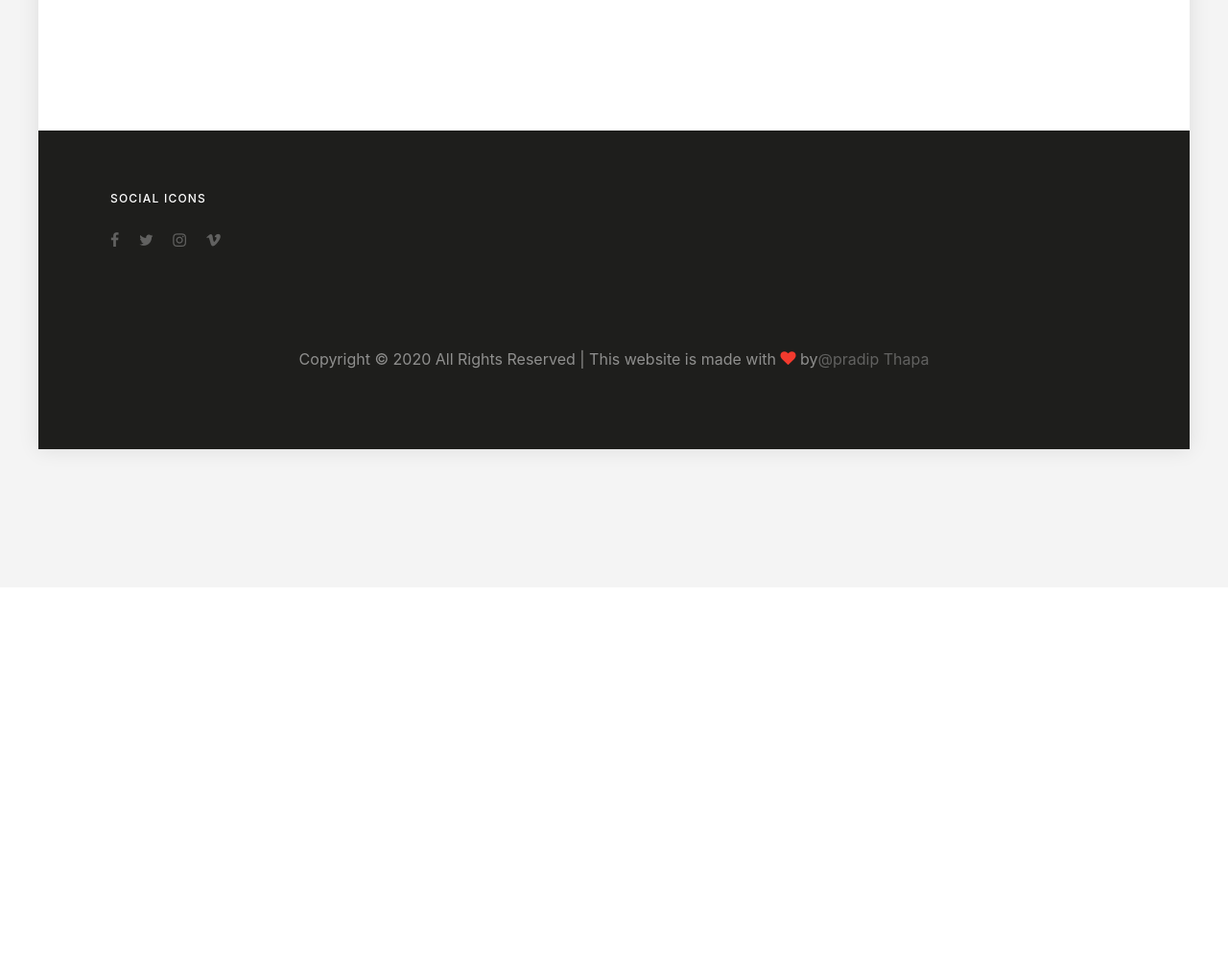
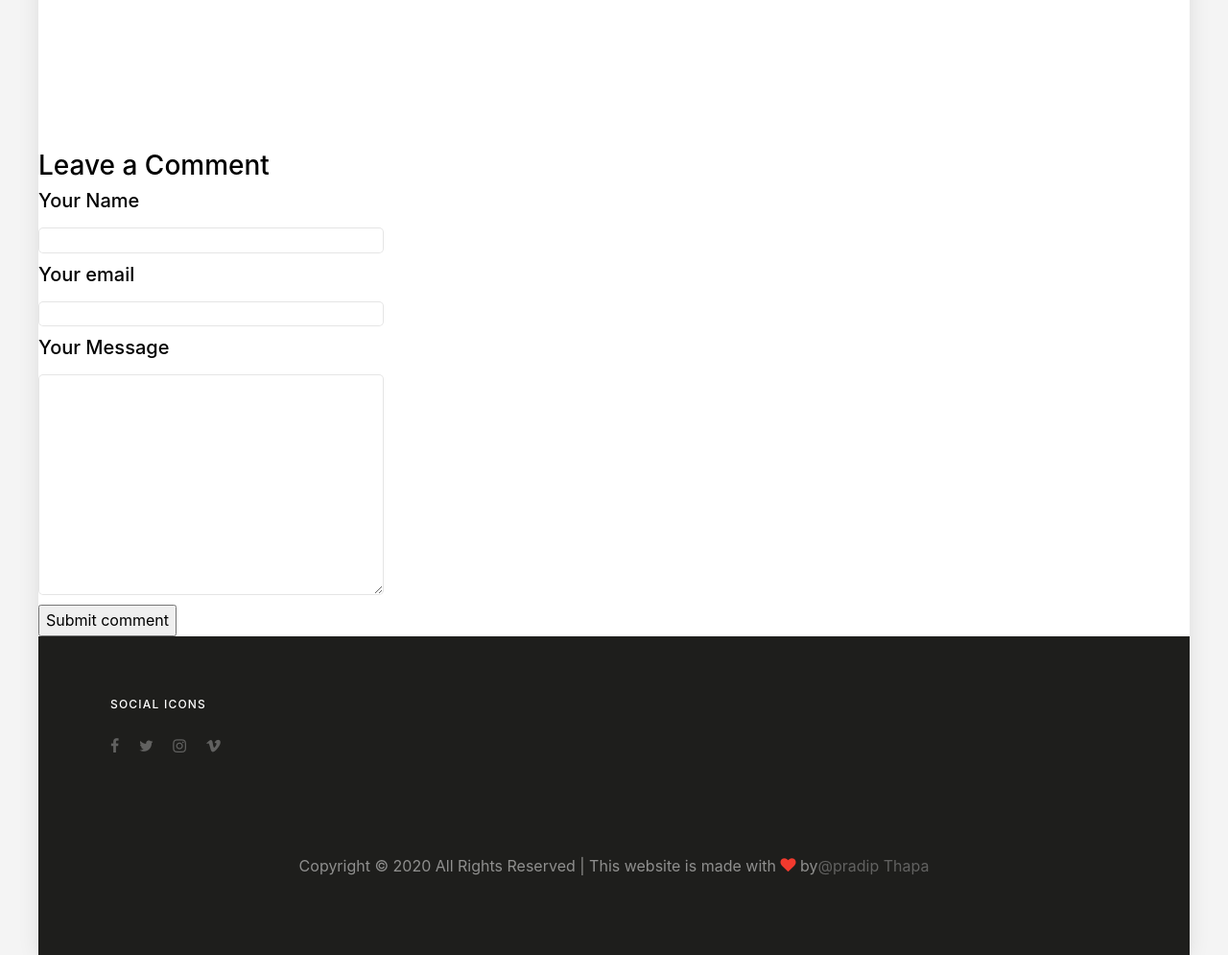
Before and after one commit to Pradip-p/GYMfits, a Django app: page /GYM/index/9/ in a window 1280 px wide. Shown: the part 2181-3176 px from the top of the page at 96% size. Before the commit the page ends 2664 px from the top, so only its background shows below. Run offline with Django 3.2, Linux system fonts and the light colour scheme; data comes from the database, SQL or seed files in the repository; some libraries are stand-ins or nearby versions; some web fonts are replaced.

Commit message:
Comment section in gym is added

```diff
--- a/App/templates/App/index.html
+++ b/App/templates/App/index.html
@@ -230,6 +230,11 @@
       </div>
 
     </div>
+
+    </div>
+
+
+
     {% include 'App/footer.html' %}
 
   </div>
--- a/App/views.py
+++ b/App/views.py
@@ -28,9 +28,7 @@ from django.contrib.auth.models import User
 
 # Create your views here.
 def index(request):
-
     information=GymInfromation.objects.all()
-
     return render(request,'App/index.html',{'informations':information})
 def login(request):
     #return render(request, 'GYM/login.html')
@@ -45,8 +43,8 @@ def login(request):
                 dj_login(request,user)
                 print(username)
                 print(password)
-                return redirect('/')
-                #return render('/',{'username':username})
+                #return redirect('/')
+                return render(request,'App/index.html')
             else:
                 return HttpResponse("Your account was inactive.")
         else:
--- a/GYM/models.py
+++ b/GYM/models.py
@@ -1,7 +1,6 @@
 from django.db import models
 from django.core.validators import MinLengthValidator, RegexValidator
 from django.db.models import CASCADE
-from App.models import UserInformation
 
 
 
@@ -35,9 +34,14 @@ class Registration(models.Model):
 
     def __str__(self):
         return self.first_name
+class Comment(models.Model):
+    name=models.CharField(max_length=20)
+    email=models.EmailField()
+    message=models.TextField()
 
 
-
+    def __str__(self):
+        return self.name
 
 
 #class GymInfromation(models.Model):
@@ -62,18 +66,3 @@ class Schedule(models.Model):
     trainer=models.ForeignKey(on_delete=CASCADE,to=Trainers)
     def __str__(self):
         return self.type
-
-
-class Comment(models.Model):
-    post = models.ForeignKey(UserInformation,on_delete=models.CASCADE,related_name='comments')
-    name = models.CharField(max_length=80)
-    email = models.EmailField()
-    body = models.TextField()
-    created_on = models.DateTimeField(auto_now_add=True)
-    active = models.BooleanField(default=False)
-
-    class Meta:
-        ordering = ['created_on']
-
-    def __str__(self):
-        return 'Comment {} by {}'.format(self.body, self.name)
--- a/GYM/templates/GYM/index.html
+++ b/GYM/templates/GYM/index.html
@@ -6,6 +6,29 @@
 <head>
   {% if info %}
   <title>{{info}}</title>
+  <style>
+    #respond {
+      margin-top: 20px;
+    }
+
+    #respond input[type='text'],
+    #respond input[type='email'],
+    #respond textarea {
+      margin-bottom: 10px;
+      display: block;
+      width: 30%;
+
+      border: 1px solid rgba(0, 0, 0, 0.1);
+      -webkit-border-radius: 5px;
+      -moz-border-radius: 5px;
+      -o-border-radius: 5px;
+      -ms-border-radius: 5px;
+      -khtml-border-radius: 5px;
+      border-radius: 5px;
+
+      line-height: 1.4em;
+    }
+  </style>
 {% endif %}
 
   <meta charset="utf-8">
@@ -477,9 +500,24 @@
     </div>
 
 
+    <div id="respond">
+      <h3>Leave a Comment</h3>
+      <form action="" method="post" id="commentform">
+          {% csrf_token %}
+        <label for="comment_author" class="required"><h5>Your Name</h5></label>
+        <input type="text" name="name" id="comment_author" value="" tabindex="1" required="required">
 
+        <label for="email" class="required"><h5>Your email</h5></label>
+        <input type="email" name="email" id="email" value="" tabindex="2" required="required">
 
+        <label for="comment" class="required"><h5>Your Message</h5></label>
+        <textarea name="message" id="comment" rows="10" tabindex="4"  required="required"></textarea>
 
+        <!-- comment_post_ID value hard-coded as 1 -->
+        <input type="hidden" name="comment_post_ID" value="1" id="comment_post_ID" />
+        <input name="submit" type="submit" value="Submit comment" />
+      </form>
+</div>
 
 
     {% include 'App/footer.html' %}
--- a/GYM/views.py
+++ b/GYM/views.py
@@ -1,20 +1,34 @@
 from django.shortcuts import render, HttpResponse, redirect
-from GYM.models import Trainers,Schedule
+from GYM.models import Trainers,Schedule, Comment
 from App.models import GymInfromation
 from GYM.forms import RegistrationForm
 
 
 
 # Create your views here.
-from GYM.models import Comment
-from GYM.forms import CommentForm
-from django.shortcuts import render, get_object_or_404
 def index(request,id):
-    objects=GymInfromation.objects.all()
-    for i in objects:
-        if i.id==id:
-            data=Schedule.objects.all()
-            return  render(request, 'GYM/index.html',{'info':i.name,'datas':data})
+    if request.method=='GET':
+        objects=GymInfromation.objects.all()
+        for i in objects:
+            if i.id==id:
+                data=Schedule.objects.all()
+                return  render(request, 'GYM/index.html',{'info':i.name,'datas':data})
+    elif request.method=='POST':
+        name=request.POST.get('name')
+        print(name)
+        email=request.POST.get('email')
+        message=request.POST.get('message')
+        user=Comment()
+        user.name=name
+        user.email=email
+        user.message=message
+        user.save()
+        print("thank you for comment")
+    return redirect('/')
+
+
+
+
 
 
 def registration(request):
```
Also changed, not shown: GYM/admin.py (+2 -12 lines), GYM/forms.py (+0 -8 lines), GYM/migrations/0016_auto_20200509_2018.py (added), db.sqlite3, media/images/67344847_2351803088442540_8102668769857372160_o.jpg (added).
